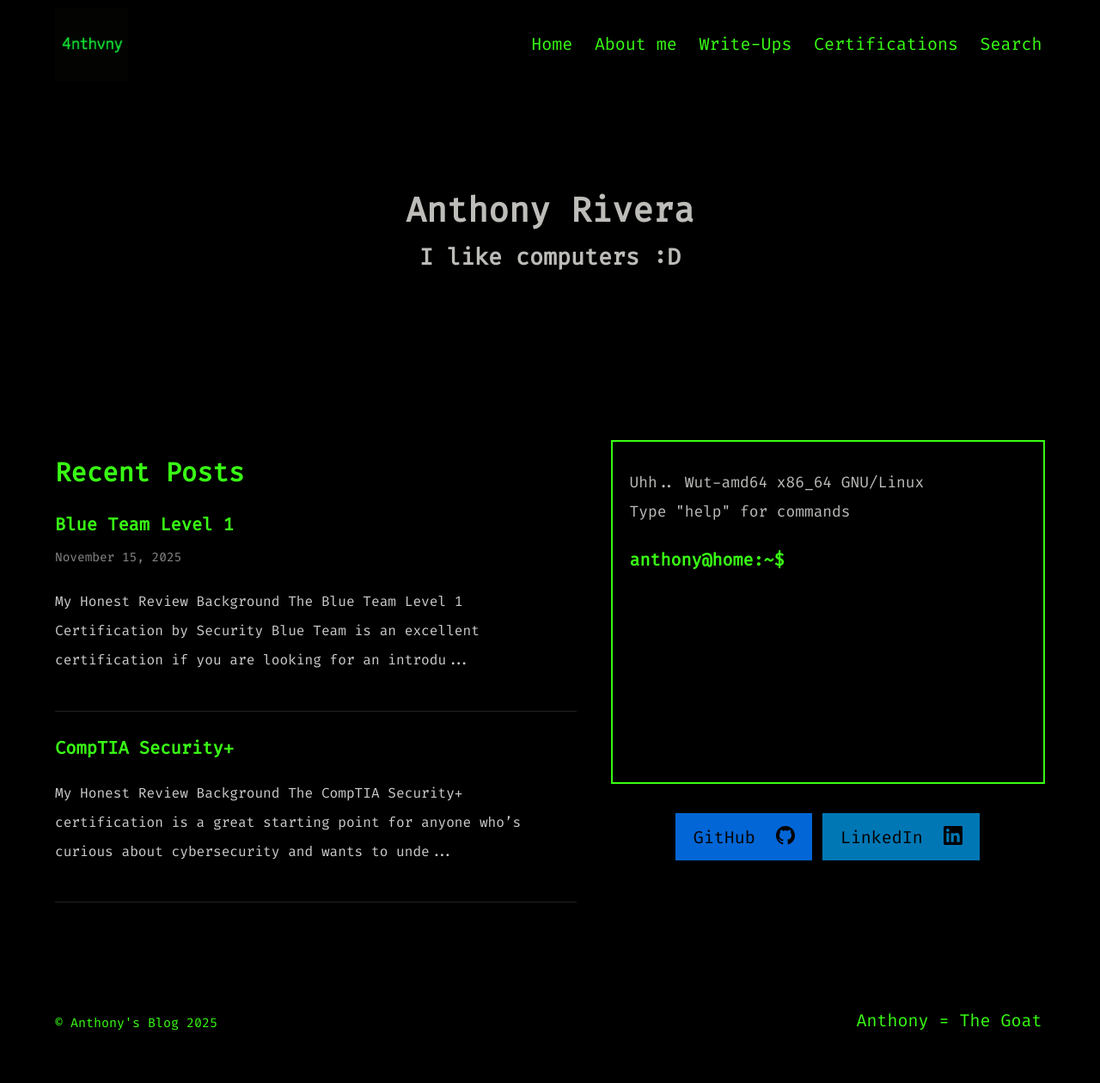
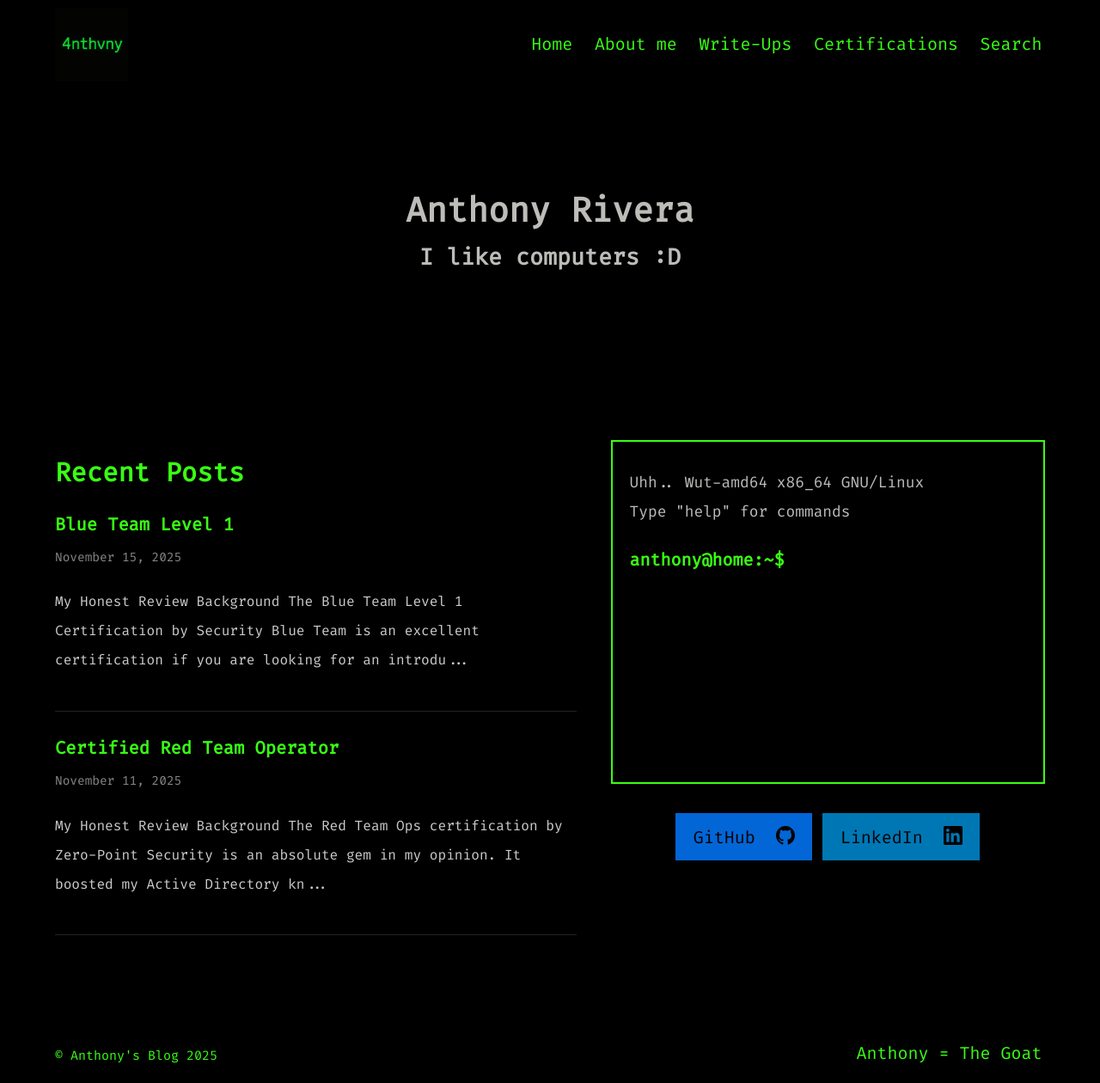
Before and after one commit to 4nthvny/4nthvny.github.io, a Jekyll site: the page built from index.md, in a window 1280 px wide. Shown: the whole page at 86% size. Built offline with Jekyll 4.4.1, drawn with Linux system fonts in a browser that asks for light colours; before the commit the page ends 1222 px from its top, so only the background shows below that.

Commit message:
Update CRTO.md

```diff
--- a/certifications/CRTO.md
+++ b/certifications/CRTO.md
@@ -1,6 +1,7 @@
 ---
 title: Certified Red Team Operator
 layout: page
+date: 2025-11-11
 permalink: /certifications/CRTO/
 ---
 # My Honest Review
```
